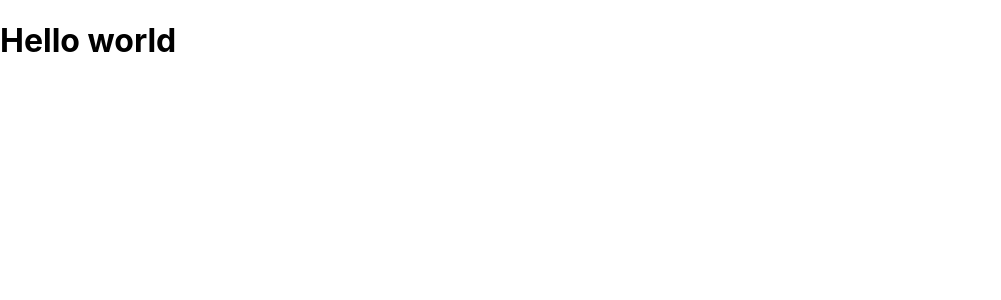
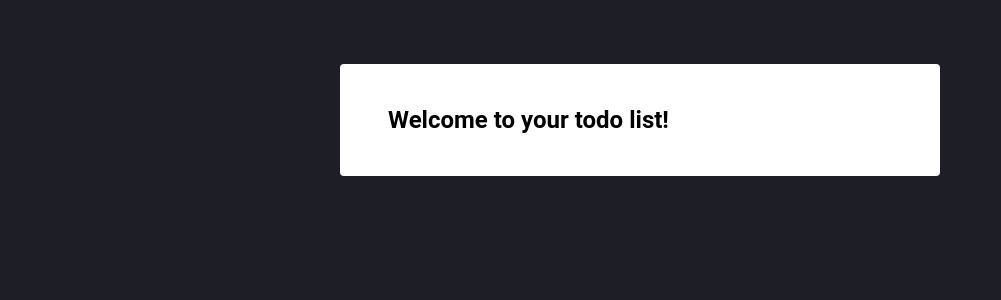
Before and after one commit to gabriel-brito/todo-app-workshop, a React (Create React App) app: page / in a window 1280 px wide. Shown: the top 300 px of the page, without its empty margins (0-1001 px from the left). Built offline with nearby package versions, Linux system fonts and the light colour scheme.

Commit message:
Starting layout

```diff
--- a/src/components/App.tsx
+++ b/src/components/App.tsx
@@ -1,7 +1,26 @@
+import { Container, Typography } from '@mui/material'
+
 export default function App() {
-    return (
-      <div className="App">
-        <h1>Hello world</h1>
-      </div>
-    );
-  }
+  return (
+    <Container
+      maxWidth="sm"
+      sx={{
+        backgroundColor: 'white',
+        borderRadius: 1,
+        mt: 8,
+        mx: 'auto',
+        p: 2,
+      }}
+    >
+      <Typography
+        component="h1"
+        display="block"
+        fontWeight={600}
+        p={3}
+        variant="h5"
+      >
+        Welcome to your todo list!
+      </Typography>
+    </Container>
+  )
+}
--- a/src/index.css
+++ b/src/index.css
@@ -1,4 +1,9 @@
+html, body {
+  box-sizing: border-box;
+}
+
 body {
+  background-color: #1d1e26;
   margin: 0;
   font-family: -apple-system, BlinkMacSystemFont, 'Segoe UI', 'Roboto', 'Oxygen',
     'Ubuntu', 'Cantarell', 'Fira Sans', 'Droid Sans', 'Helvetica Neue',
```
